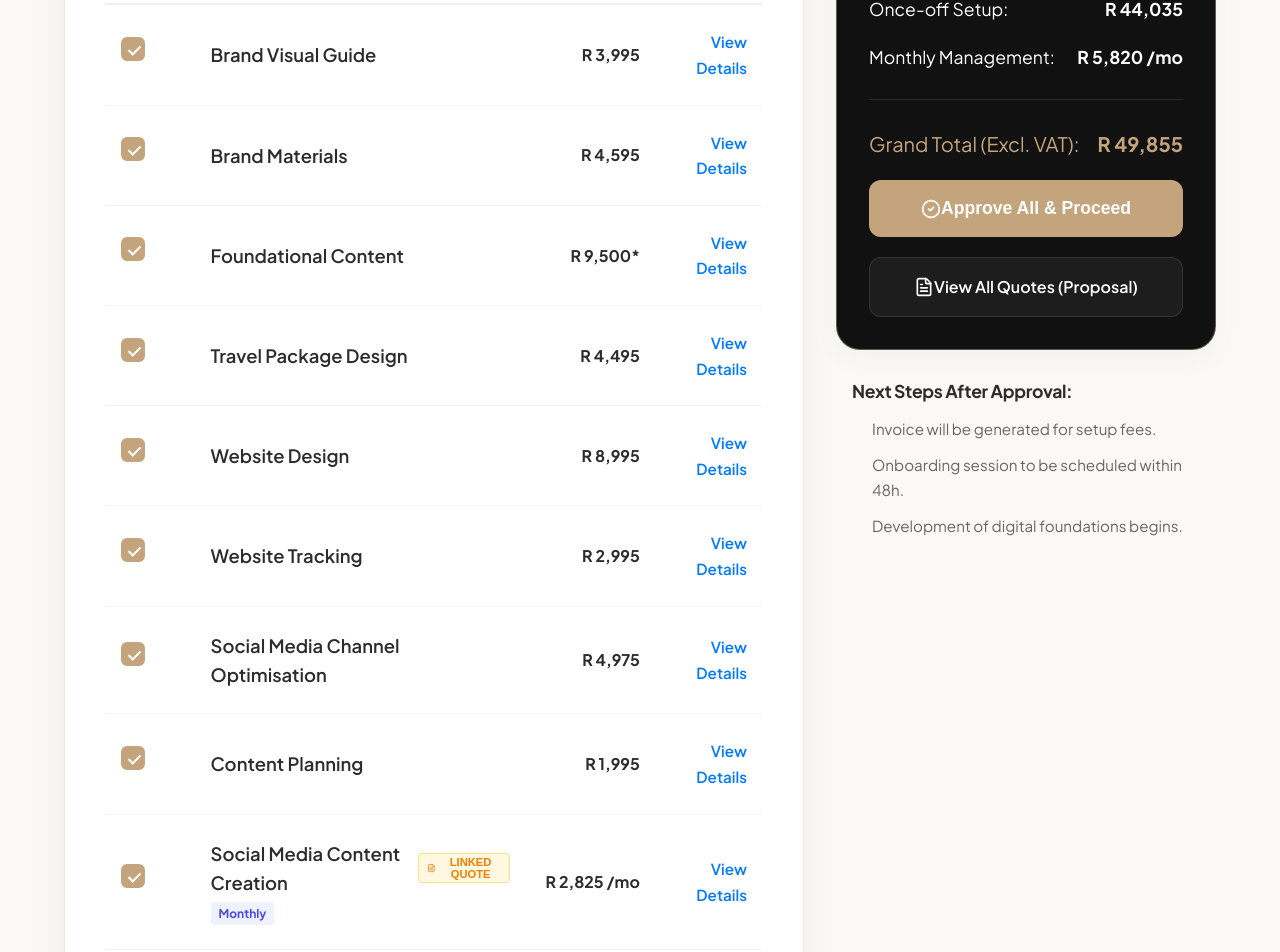
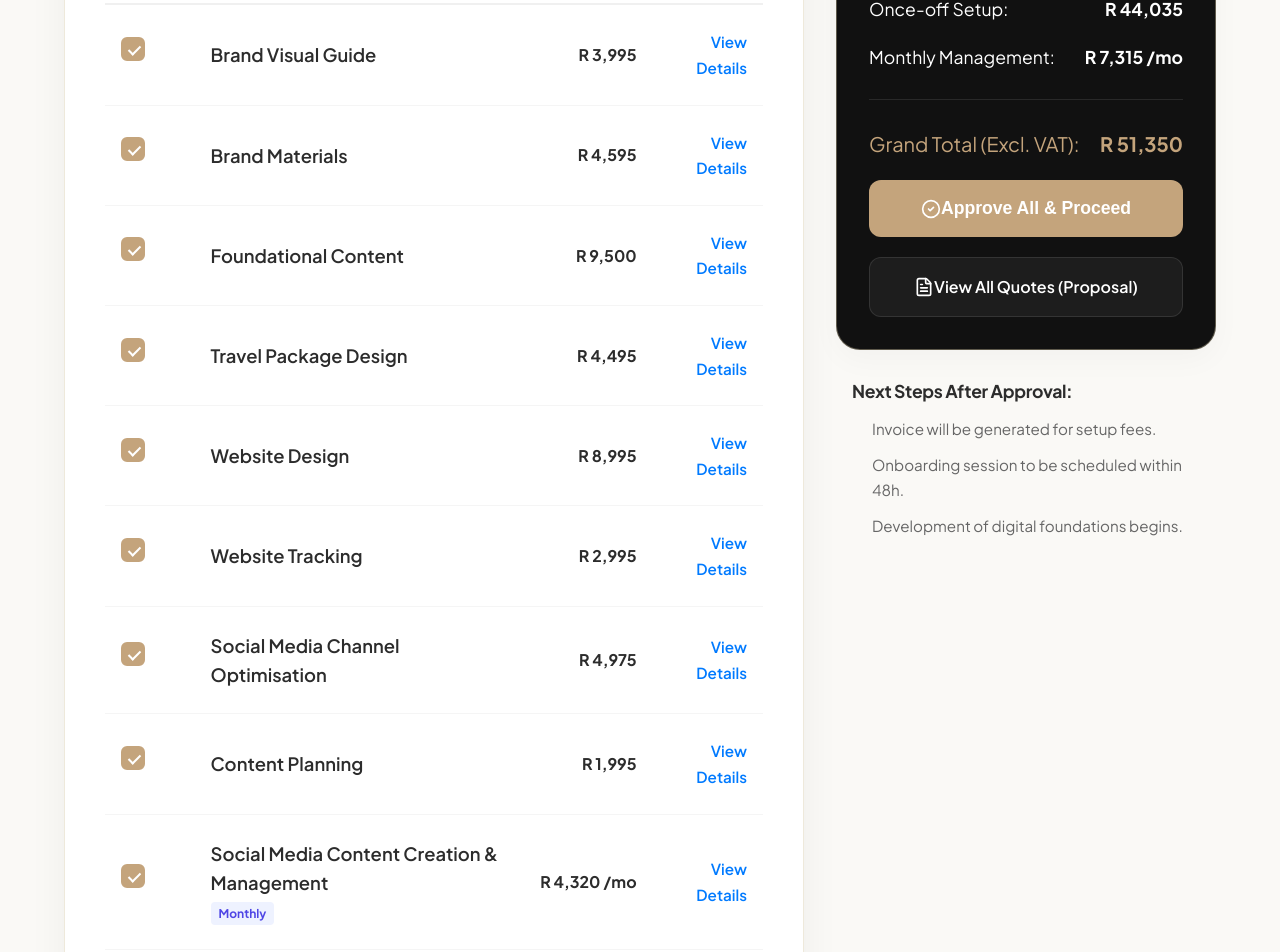
Before and after one commit to FrostyCreations/P-G-Tours, a React (Vite) app: page /quotes in a window 1280 px wide. Shown: the part 300-1252 px from the top of the page. Built offline with nearby package versions, Linux system fonts and the light colour scheme.

Commit message:
style: use quoteLabel for merged items on quotes page only

```diff
--- a/src/data/proposalData.js
+++ b/src/data/proposalData.js
@@ -95,7 +95,7 @@ export const proposalData = {
       data: {
         eyebrow: "3. Foundational Content",
         title: "Building the Media Library",
-        price: "R 9,500*",
+        price: "R 9,500",
         quoteUrl: "#",
         description: "Travel marketing is highly visual.\n\n As PNG Tours currently does not have sufficient content for marketing, a dedicated content shoot at the lodge is required. \n\nThis shoot will build a professional media library capturing high-quality photography and video of: lodge imagery, surrounding destinations, activities and experiences, and the branded bus. \n\nThis content is essential for fueling the website, social media, and advertising campaigns.",
         imagePosition: "right",
@@ -173,11 +173,11 @@ export const proposalData = {
       data: {
         eyebrow: "9. Social Media Content Creation",
         title: "High-Quality Visual Storytelling",
-        price: "R 2,825 /mo",
+        quoteLabel: "Social Media Content Creation & Management",
+        price: "R 4,320 /mo",
         quoteUrl: "#",
-        description: "Travel marketing relies heavily on high-quality visuals. For Phase 1, our design responsibilities include the creation of the Visual Guide, Brand Materials, Travel Package Designs, and weekly social media post design (4 posts per month). \n\nThese posts will focus on showcasing the lodge, surrounding destinations, and travel experiences while concurrently supporting our broader advertising campaigns.",
+        description: "Travel marketing relies heavily on high-quality visuals. For Phase 1, our design responsibilities include the creation of the Visual Guide, Brand Materials, Travel Package Designs, and weekly social media post design (4 posts per month). \n\nThese posts will focus on showcasing the lodge, surrounding destinations, and travel experiences while concurrently supporting our broader advertising campaigns.\n\nEffective social media requires more than posting content. Each platform will be optimised to ensure profiles, messaging and visuals align with the PNG Tours brand while supporting marketing campaigns. Ongoing management will focus on community engagement, responding to enquiries, monitoring performance and refining content per platform to ensure the brand remains active, visible and responsive to potential travellers.",
         imagePosition: "right",
-        hidePriceBlock: true,
         imageUrl: "/Mozambique/mixed-race-friends-doing-barbecue-and-drinking-alc-2026-01-09-08-35-38-utc.webp"
       }
     },
@@ -187,7 +187,7 @@ export const proposalData = {
       data: {
         eyebrow: "10. Social Media Management",
         title: "Active Community Engagement",
-        price: "R 2,825 /mo",
+        price: null,
         quoteUrl: "#",
         description: "Effective social media requires more than posting content. \n\nEach platform will be optimised to ensure profiles, messaging and visuals align with the PNG Tours brand while supporting marketing campaigns. \n\nOngoing management will focus on community engagement, responding to enquiries, monitoring performance and refining content per platform to ensure the brand remains active, visible and responsive to potential travellers.\n\n*Note: The price for Social Media Content Creation and Social Media Management is combined into a single quote.*",
         imagePosition: "left",
--- a/src/pages/QuotesPage.jsx
+++ b/src/pages/QuotesPage.jsx
@@ -10,7 +10,6 @@ const QuotesPage = () => {
   const [showConfirm, setShowConfirm] = useState(false);
   const [isApproved, setIsApproved] = useState(false);
   const [copied, setCopied] = useState(false);
-  const [isSocialLinked, setIsSocialLinked] = useState(true);
 
   const pricingSections = useMemo(() => {
     return proposalData.sections.filter(section => section.data && section.data.price);
@@ -33,9 +32,8 @@ const QuotesPage = () => {
 
   const getApprovalText = () => {
     const selectedItems = pricingSections.filter(s => selectedIds.has(s.id || s.data.title || s.data.eyebrow));
-    const itemsList = selectedItems.map(s => `- ${s.data.title || s.data.eyebrow}: ${s.data.price}`).join('\n');
-    const linkNote = isSocialLinked ? "\n*Note: Social Media Content & Management are bundled into a single R 2,825 fee." : "";
-    return `The following proposal items have been approved:\n\n${itemsList}${linkNote}\n\nTotals:\nOnce-off: ${formatCurrency(totals.oneTime)}\nMonthly: ${formatCurrency(totals.monthly)}\n\nNext steps are being initiated.`;
+    const itemsList = selectedItems.map(s => `- ${stripNumber(s.data.eyebrow) || s.data.title}: ${s.data.price}`).join('\n');
+    return `The following proposal items have been approved:\n\n${itemsList}\n\nTotals:\nOnce-off: ${formatCurrency(totals.oneTime)}\nMonthly: ${formatCurrency(totals.monthly)}\n\nNext steps are being initiated.`;
   };
 
   const handleApprove = () => {
@@ -83,7 +81,6 @@ const QuotesPage = () => {
   const totals = useMemo(() => {
     let oneTime = 0;
     let monthly = 0;
-    let hasLinkedSocialAdded = false;
 
     pricingSections.forEach(section => {
       const id = section.id || section.data.title || section.data.eyebrow;
@@ -92,13 +89,7 @@ const QuotesPage = () => {
       const priceVal = parsePrice(section.data.price);
       const isMonthly = section.data.price.toLowerCase().includes('/mo');
 
-      // Specialized logic for linked monthly items (Social Content & Management share one price)
-      if (isSocialLinked && (id === 'social-content-creation' || id === 'social-management')) {
-        if (!hasLinkedSocialAdded) {
-          monthly += priceVal;
-          hasLinkedSocialAdded = true;
-        }
-      } else if (isMonthly) {
+      if (isMonthly) {
         monthly += priceVal;
       } else {
         oneTime += priceVal;
@@ -106,7 +97,7 @@ const QuotesPage = () => {
     });
 
     return { oneTime, monthly };
-  }, [pricingSections, selectedIds, isSocialLinked]);
+  }, [pricingSections, selectedIds]);
 
   const formatCurrency = (val) => {
     return `R ${val.toLocaleString()}`;
@@ -152,7 +143,7 @@ const QuotesPage = () => {
                   const linkedSocial = isLinkedSocial(id);
 
                   return (
-                    <tr key={id} className={`${isSelected ? '' : 'deselected'} ${linkedSocial && isSocialLinked ? 'linked-row' : ''}`}>
+                    <tr key={id} className={isSelected ? '' : 'deselected'}>
                       <td>
                         <label className="custom-checkbox">
                           <input
@@ -166,17 +157,7 @@ const QuotesPage = () => {
                       <td>
                         <div className="section-info">
                           <div style={{ display: 'flex', alignItems: 'center', gap: '8px' }}>
-                            <span className="section-name">{stripNumber(section.data.eyebrow) || section.data.title}</span>
-                            {linkedSocial && (
-                              <button
-                                className={`linked-toggle-btn ${isSocialLinked ? 'active' : ''}`}
-                                onClick={() => setIsSocialLinked(!isSocialLinked)}
-                                title={isSocialLinked ? "Unlink these sections to charge separately" : "Link these sections to charge a single combined fee"}
-                              >
-                                <FileText size={12} style={{ marginRight: '4px' }} />
-                                {isSocialLinked ? 'Linked Quote' : 'Separate Quote'}
-                              </button>
-                            )}
+                            <span className="section-name">{section.data.quoteLabel || stripNumber(section.data.eyebrow) || section.data.title}</span>
                           </div>
                           {section.data.price.toLowerCase().includes('/mo') && (
                             <span className="billing-tag">Monthly</span>
```
